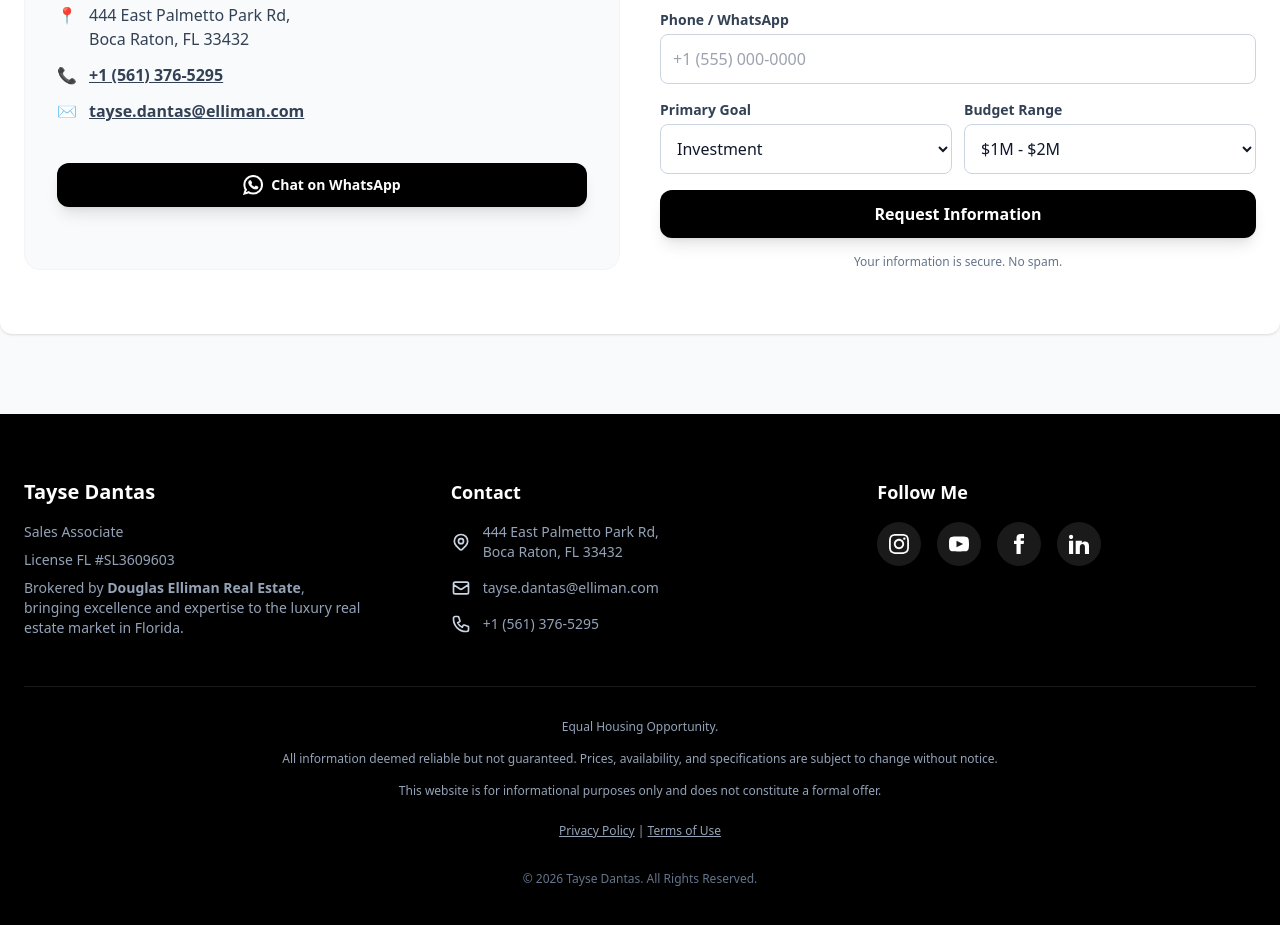
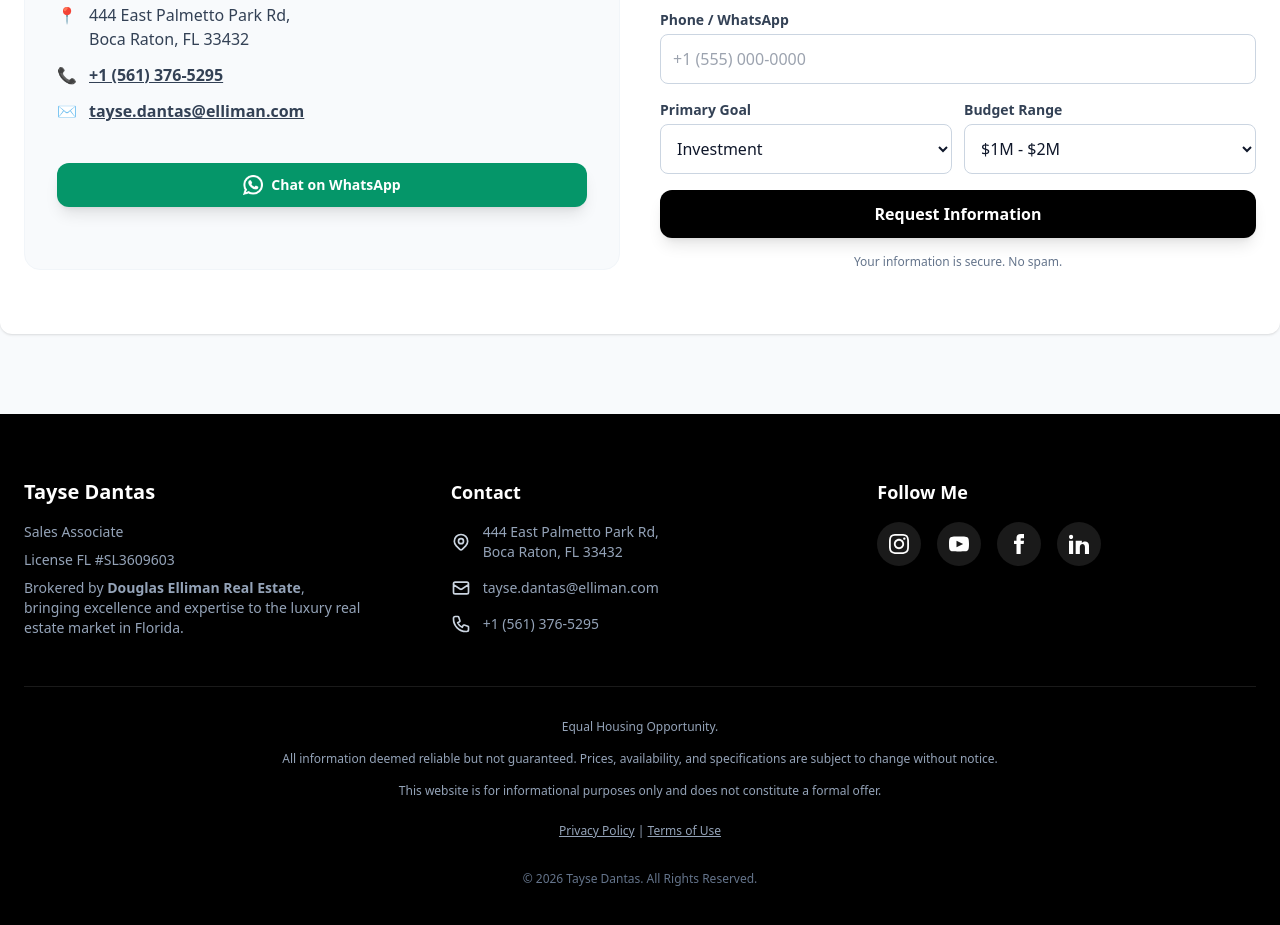
Before and after one commit to mnflaviosebastiao/taysedantas, a website: page index.html in a window 1280 px wide. Shown: the part 3296-4221 px from the top of the page. Drawn offline with Linux system fonts and the light colour scheme.

Commit message:
remodalacao da view

```diff
--- a/index.html
+++ b/index.html
@@ -452,7 +452,7 @@
         <div class="pt-6">
           <a href="https://wa.me/15613765295?text=Hello%2C%20I%20would%20like%20more%20information%20about%20Lotus%20Edge%2C%20please."
             target="_blank"
-            class="inline-flex w-full justify-center items-center gap-2 rounded-xl bg-black px-5 py-3 text-sm font-semibold text-white shadow-lg hover:bg-emerald-500 transition">
+            class="inline-flex w-full justify-center items-center gap-2 rounded-xl bg-emerald-600 px-5 py-3 text-sm font-semibold text-white shadow-lg hover:bg-emerald-500 transition">
             <img src="assets/whatsapp.png" alt="WhatsApp" class="w-5 h-5 brightness-0 invert" />
             Chat on WhatsApp
           </a>
```
Also changed, not shown: dist/output.css.
